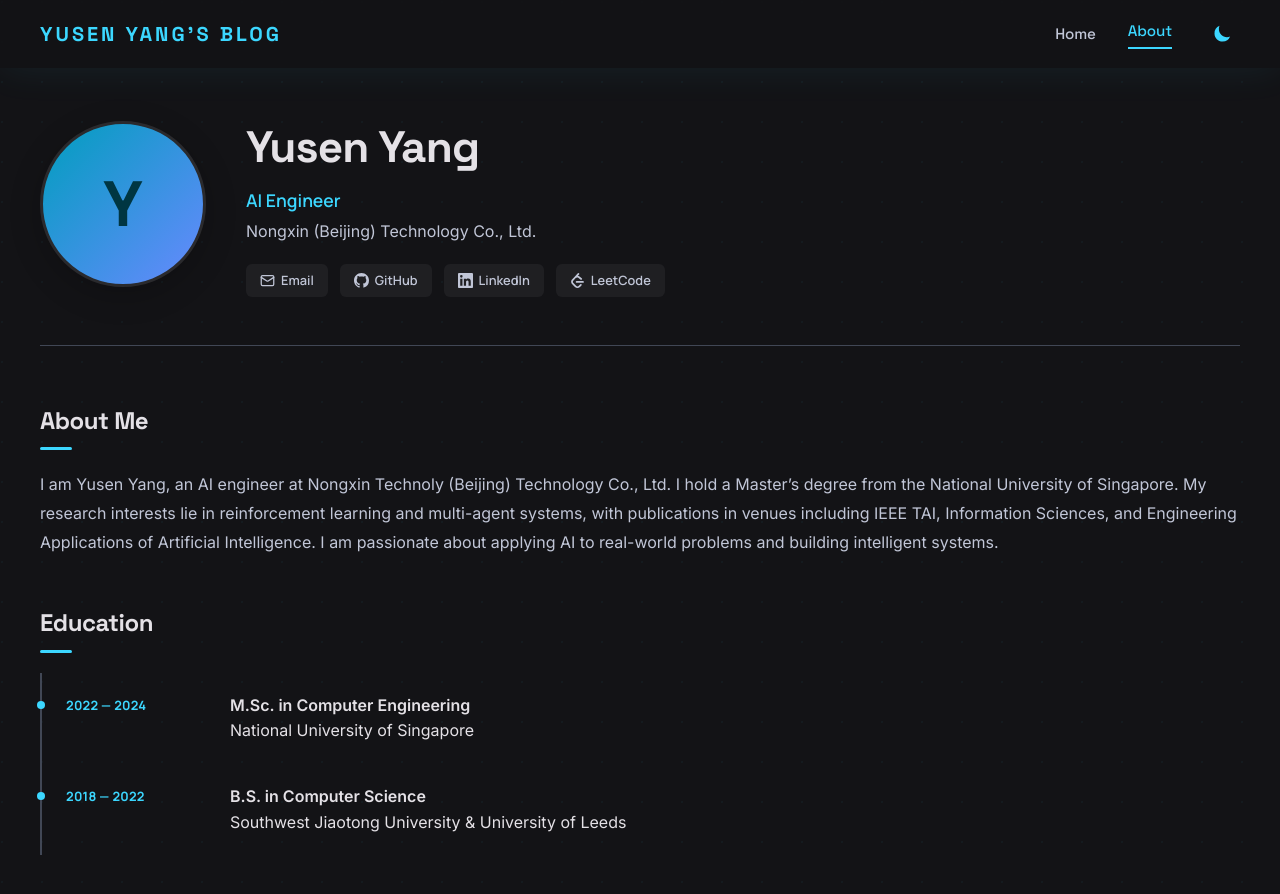
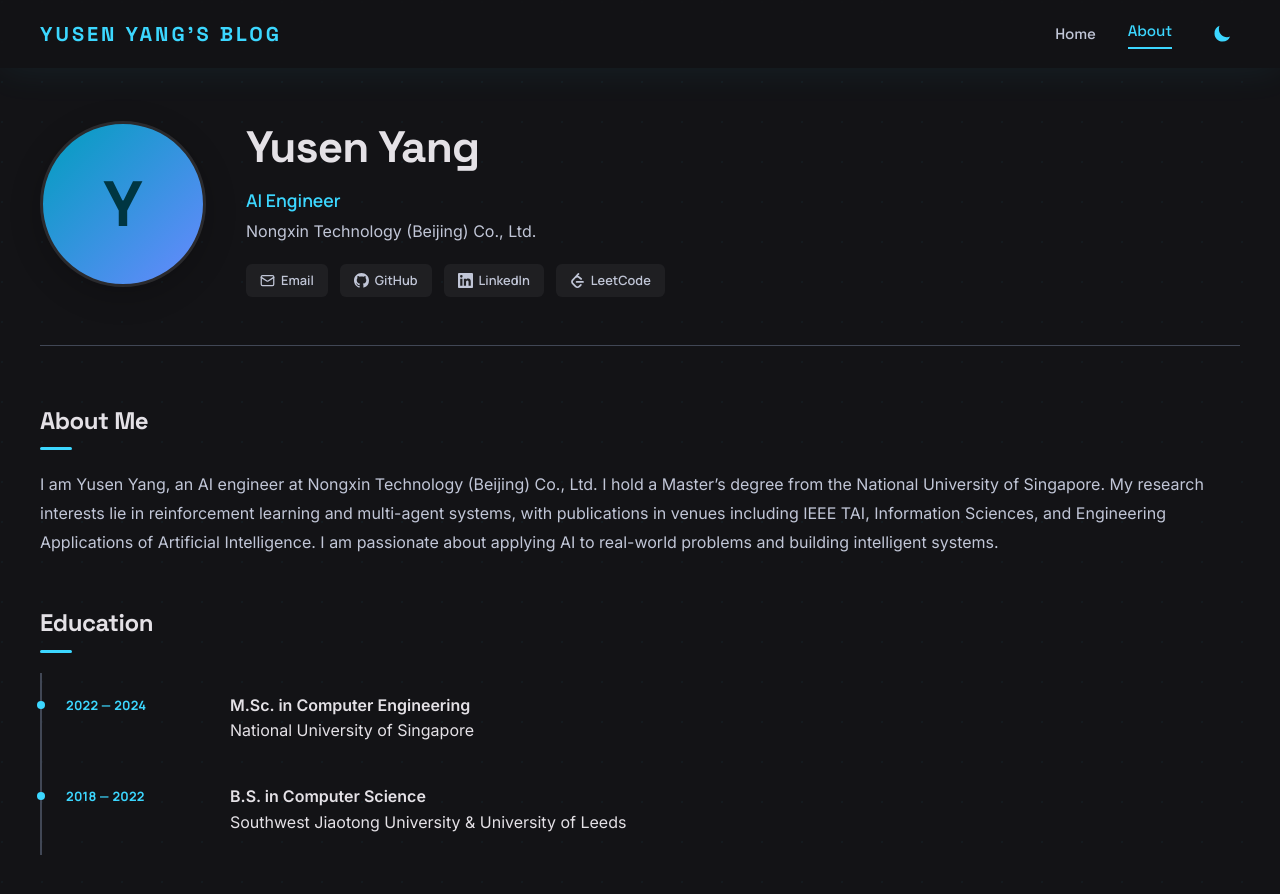
Before and after one commit to RFYoung/RFYoung.github.io, a Jekyll site: the page built from about.markdown, in a window 1280 px wide and 900 px high. Shown: the top 894 px of the window. Built offline with Jekyll 4.4.1, drawn with Linux system fonts in a browser that asks for light colours; some of the changed text lies outside the part shown.

Commit message:
coop info update

```diff
--- a/about.markdown
+++ b/about.markdown
@@ -3,12 +3,12 @@ layout: bio
 title: About
 permalink: /about/
 position: "AI Engineer"
-affiliation: "Nongxin (Beijing) Technology Co., Ltd."
+affiliation: "Nongxin Technology (Beijing) Co., Ltd."
 ---
 
 ## About Me
 
-I am Yusen Yang, an AI engineer at Nongxin Technoly (Beijing) Technology Co., Ltd. I hold a Master's degree from the National University of Singapore. My research interests lie in reinforcement learning and multi-agent systems, with publications in venues including IEEE TAI, Information Sciences, and Engineering Applications of Artificial Intelligence. I am passionate about applying AI to real-world problems and building intelligent systems.
+I am Yusen Yang, an AI engineer at Nongxin Technology (Beijing) Co., Ltd. I hold a Master's degree from the National University of Singapore. My research interests lie in reinforcement learning and multi-agent systems, with publications in venues including IEEE TAI, Information Sciences, and Engineering Applications of Artificial Intelligence. I am passionate about applying AI to real-world problems and building intelligent systems.
 
 ## Education
 
@@ -87,7 +87,7 @@ I am Yusen Yang, an AI engineer at Nongxin Technoly (Beijing) Technology Co., Lt
 <div class="bio-timeline-date">2024 — Present</div>
 <div class="bio-timeline-body">
 <strong>AI Engineer</strong>
-<br>Nongxin (Beijing) Technology Co., Ltd.
+<br>Nongxin Technology (Beijing) Co., Ltd.
 </div>
 </div>
 </div>
```
